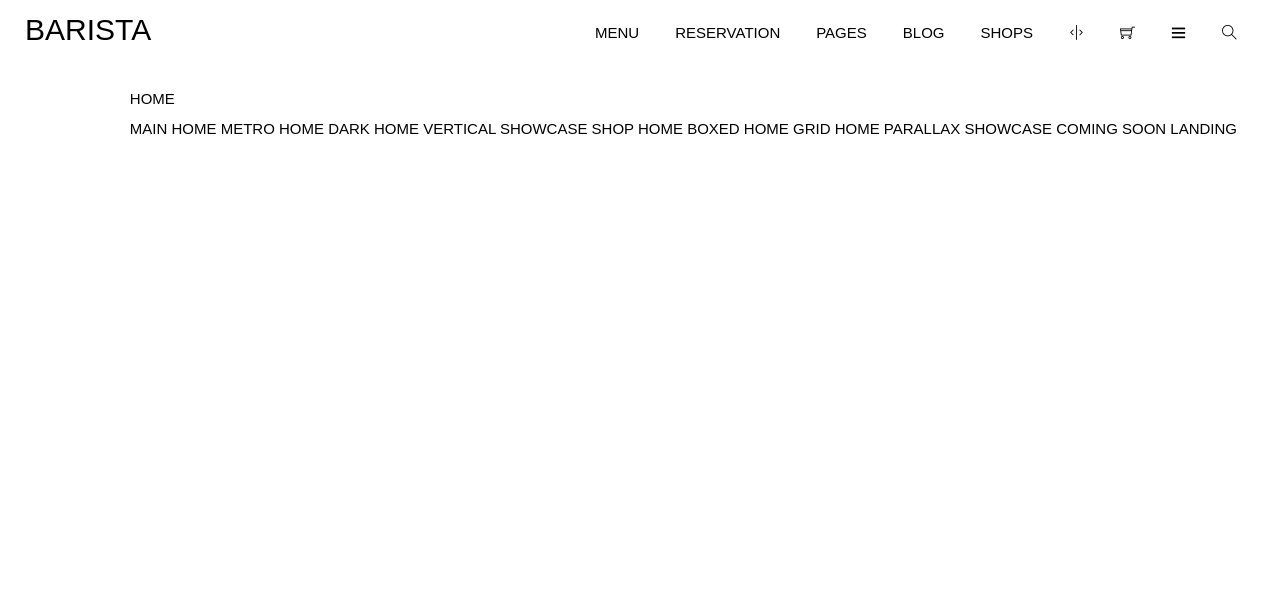
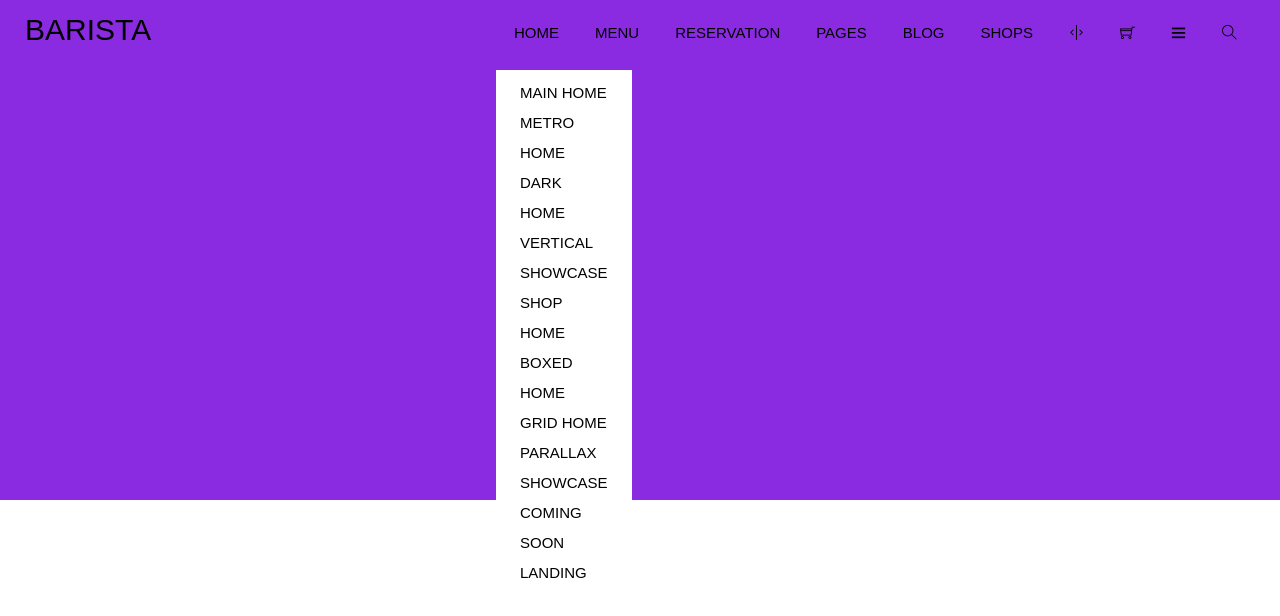
Before and after one commit to MinhQuan1563/the_coffee, a plain HTML site: page index.html in a window 1280 px wide. Drawn offline with Linux system fonts and the light colour scheme.

Commit message:
fixes file

```diff
--- a/assets/style.css
+++ b/assets/style.css
@@ -6,6 +6,10 @@
 
 html {
     font-family: Arial, Helvetica, sans-serif;
+}
+/* Common */
+.remove-list-style {
+    list-style: none;
 }
 
 /* HEADER */
@@ -20,11 +24,24 @@ html {
     float: left;
 }
 
-#header .nav {
+#header .nav > li,
+#header .nav i {
     float: right;
-    list-style: none;
     padding: 18px;
     line-height: 2;
     text-transform: uppercase;
     font-size: 15px;
+    position: relative;
 }
+
+#header .sub-nav {
+    position: absolute;
+    background-color: white;
+    padding: 8px 24px;
+    left: 0px;
+    top: 70px;
+}
+
+#header .sub-nav li {
+
+}
--- a/index.html
+++ b/index.html
@@ -14,35 +14,38 @@
                 barista
             </div>
 
-            <ul>
-                <i class="nav ti-search"></i>
-                <i class="nav ti-menu"></i>
-                <i class="nav ti-shopping-cart"></i>
-                <i class="nav ti-split-v-alt"></i>
-                <li class="nav">
+            <ul class="nav remove-list-style">
+                <i class="ti-search"></i>
+                <i class="ti-menu"></i>
+                <i class="ti-shopping-cart"></i>
+                <i class="ti-split-v-alt"></i>
+                <li>
                     shops
-
                 </li>
-                <li class="nav">blog</li>
-                <li class="nav">pages</li>
-                <li class="nav">reservation</li>
-                <li class="nav">menu</li>
-                <li class="nav">
+                <li>blog</li>
+                <li>pages</li>
+                <li>reservation</li>
+                <li>menu</li>
+                <li>
                     home
-                    <ul class="sub-nav">
-                        <li">main home</li>
-                        <li">metro home</li>
-                        <li">dark home</li>
-                        <li">Vertical Showcase</li>
-                        <li">shop home</li>
-                        <li">boxed home</li>
-                        <li">grid home</li>
-                        <li">Parallax Showcase</li>
-                        <li">Coming Soon</li>
-                        <li">Landing</li>
+                    <ul class="sub-nav remove-list-style" >
+                        <li>main home</li>
+                        <li>metro home</li>
+                        <li>dark home</li>
+                        <li>Vertical Showcase</li>
+                        <li>shop home</li>
+                        <li>boxed home</li>
+                        <li>grid home</li>
+                        <li>Parallax Showcase</li>
+                        <li>Coming Soon</li>
+                        <li>Landing</li>
                     </ul>
                 </li>
             </ul>
         </div>
+
+        <div id="slider" style="background-color: blueviolet; height: 500px;">
+
+        </div>
     </body>
 </html>
```
